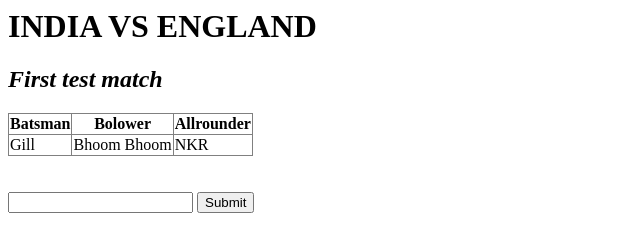
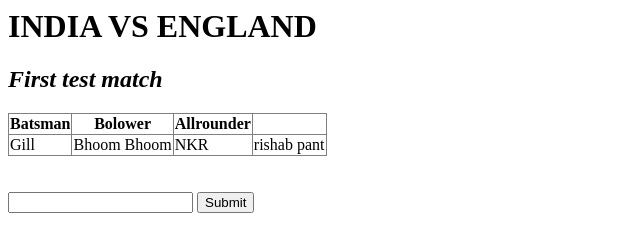
Before and after one commit to ROHANNAIDU-PV/cricket-table, a plain HTML site: page index.html in a window 1280 px wide. Shown: the whole page, without its empty margins (0-640 px from the left). Drawn offline with Linux system fonts and the light colour scheme.

Commit message:
hi rohan

```diff
--- a/index.html
+++ b/index.html
@@ -18,6 +18,7 @@
                 <td>Gill</td>
                 <td>Bhoom Bhoom</td>
                 <td>NKR</td>
+                <td>rishab pant</td>
             </tr>
         </table>
         <br>
```
